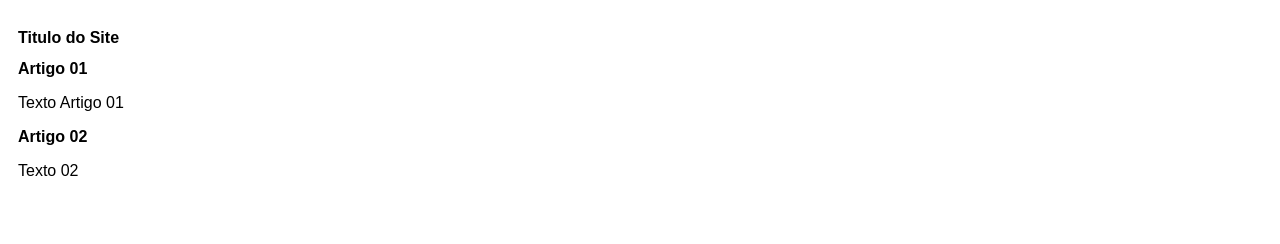
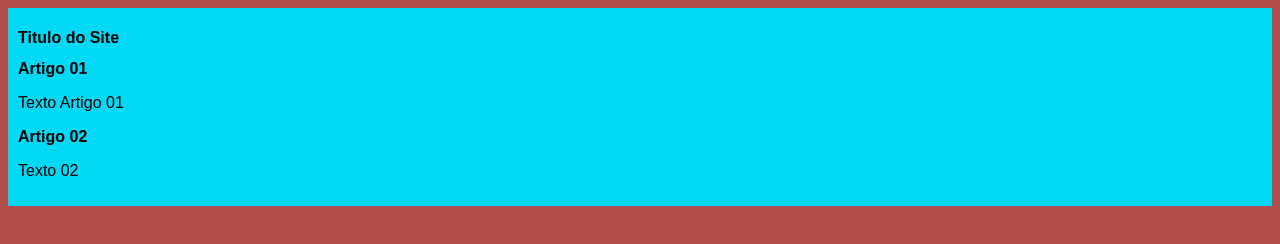
Before and after one commit to AlissonKaelan/Projeto-site-teste, a plain HTML site: page index.html in a window 1280 px wide. Drawn offline with Linux system fonts and the light colour scheme.

Commit message:
new design

```diff
--- a/estilo/style.css
+++ b/estilo/style.css
@@ -4,10 +4,10 @@
 }
 
 body {
-    background-color: rgbrgb(11, 236, 236);
+    background-color: rgb(177, 77, 77);
 }
 main {
-    background-color: white;
+    background-color: rgb(3, 217, 245);
     margin: auto;
     padding: 10px;
     box-shadow: 3px 3px 5px rgb(rgb(0, 0, 0));
```
